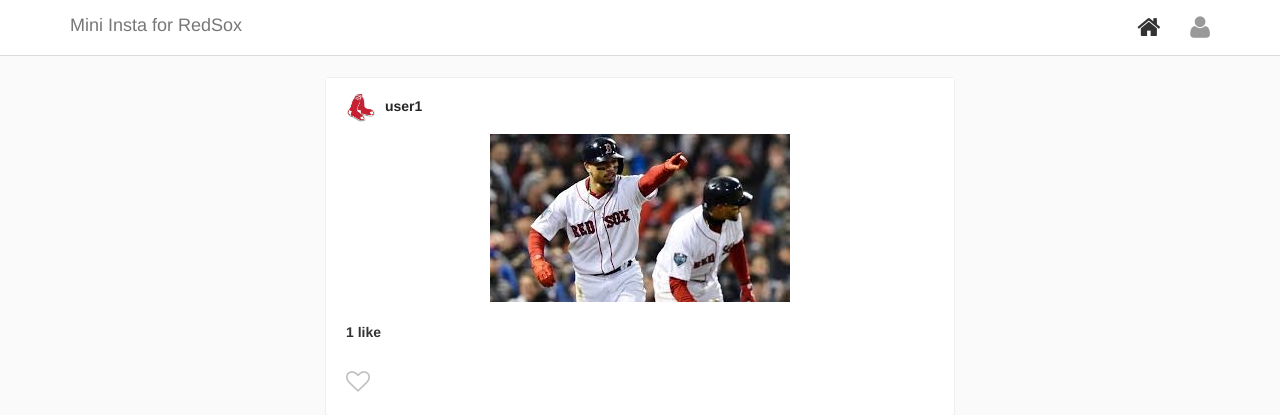
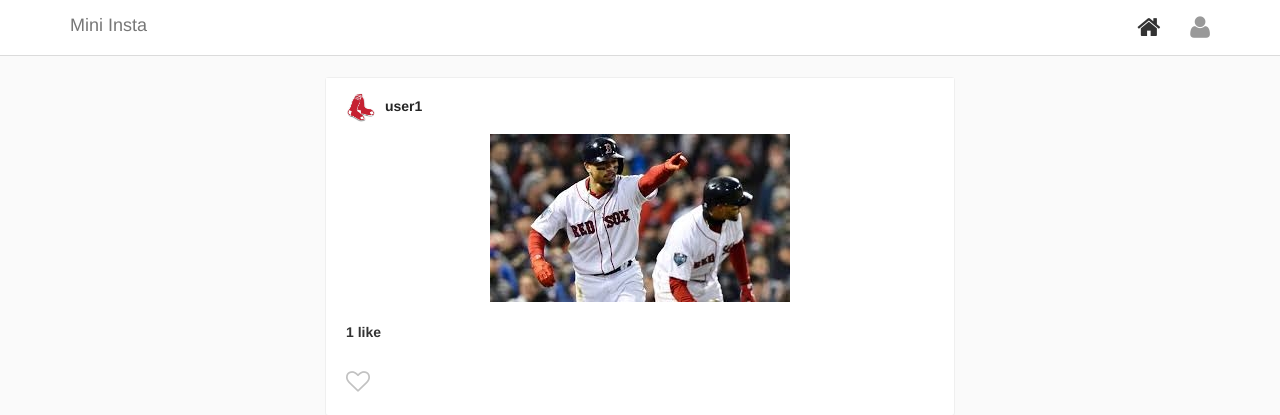
Before and after one commit to yitshen/MiniInsta, a Django app: page / in a window 1280 px wide. Shown: the top 415 px of the page. Run offline with Django 3.2, Linux system fonts and the light colour scheme; data comes from the database, SQL or seed files in the repository; both versions use the stored data as it was after the commit; some libraries are stand-ins or nearby versions.

Commit message:
Final commit

```diff
--- a/InstaDemo/templates/base.html
+++ b/InstaDemo/templates/base.html
@@ -3,7 +3,7 @@
         {% load static %}
         <meta charset="utf-8">
         <meta name="viewport" content="width=device-width, initial-scale=1">
-        <title>Mini Insta for RedSox</title>
+        <title>Mini Insta</title>
         <link href="{% static 'vendor/bootstrap/css/bootstrap.min.css' %}" rel="stylesheet">
         <link href="{% static 'vendor/font-awesome-4.6.3/css/font-awesome.min.css' %}" rel="stylesheet">
         <link href="{% static 'css/style.css' %}" rel="stylesheet">
--- a/InstaDemo/templates/header.html
+++ b/InstaDemo/templates/header.html
@@ -3,7 +3,7 @@
 <div class="navbar navbar-default navbar-fixed-top" id="main-nav">
     <div class="container desktop">
         <div class="navbar-header">
-            <a href="{% url 'posts' %}" class="navbar-brand">Mini Insta for RedSox</a>
+            <a href="{% url 'posts' %}" class="navbar-brand">Mini Insta</a>
         </div>
 
         <div id="navbar-main">
```
Also changed, not shown: InstaDemo/db.sqlite3, InstaDemo/static/images/posts/jd.jpg (added).
